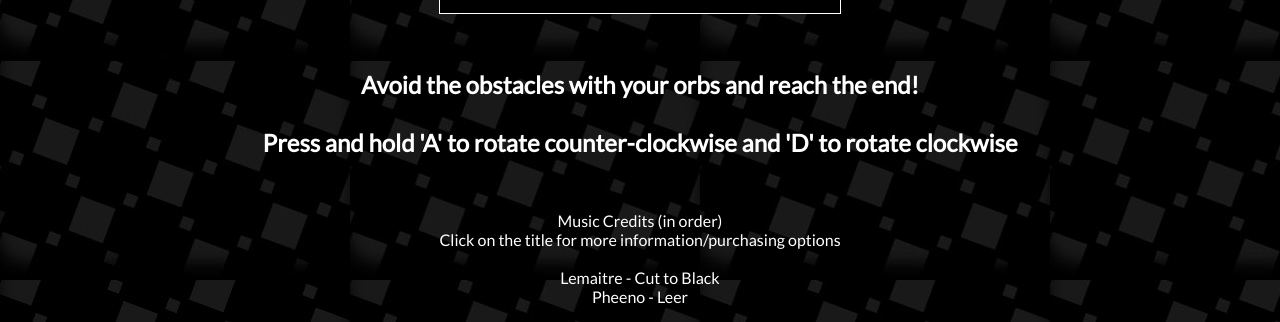
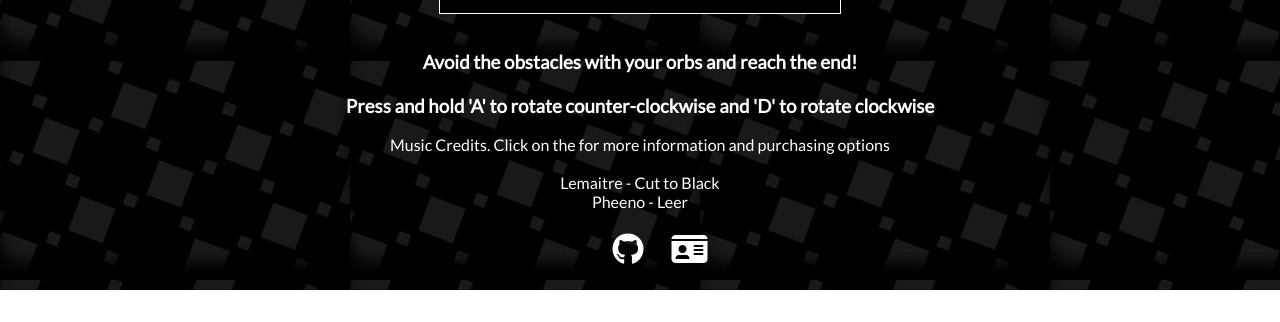
Before and after one commit to vo-eric/duo, a plain HTML site: page index.html in a window 1280 px wide. Shown: the part 596-918 px from the top of the page. After the commit the page ends 886 px from the top, so only its background shows below. Drawn offline with Linux system fonts and the light colour scheme.

Commit message:
Add Github and Portfolio links and editted CSS

```diff
--- a/assets/css/duet.css
+++ b/assets/css/duet.css
@@ -71,6 +71,17 @@
 	left: 41%;
 }
 
+ul {
+	display: flex;
+	justify-content: center;
+	list-style: none;
+}
+
+li {
+	font-size: 2em;
+	padding: 5px;
+}
+
 p {
 	text-align: center;
 	font-family: Lato, sans-serif;
@@ -87,7 +98,7 @@ a {
 	text-decoration: none;
 }
 
-h2 {
+h3 {
 	color: white;
 	font-family: Lato, sans-serif;
 	text-align: center;
--- a/index.html
+++ b/index.html
@@ -4,6 +4,7 @@
 	<head>
 		<title> duo </title>
 		<link rel="stylesheet" href="assets/css/duet.css">
+		<script src="https://use.fontawesome.com/06abeaf3c4.js"></script>
 		<link href="https://fonts.googleapis.com/css?family=Lato" rel="stylesheet">
 	</head>
 	<body>
@@ -25,25 +26,19 @@
   	</script>
 
 		<br/>
-		<br/>
 
-		<h2>
+		<h3>
 			Avoid the obstacles with your orbs and reach the end!
 
 			<br/>
 			<br/>
 
 			Press and hold 'A' to rotate counter-clockwise and 'D' to rotate clockwise
-		</h2>
-
-		<br/>
+		</h3>
 
 		<p>
-			Music Credits (in order)
+			Music Credits. Click on the for more information and purchasing options
 
-			<br/>
-
-			Click on the title for more information/purchasing options
 
 			<br/>
 			<br/>
@@ -58,8 +53,12 @@
 			<a
 				href="https://soundcloud.com/pheenoofficial"
 				target="_blank"
-			>Pheeno - Leer</a>
+				>Pheeno - Leer</a>
 
 		</p>
+
+		<ul>
+			<li><a href="https://github.com/vo-eric" target="_blank" class="fa fa-github"></a><</li>
+			<li><a href="http://ericvo.me" target="_blank" class="fa fa-id-card"></a></li>
 	</body>
 </html>
```
